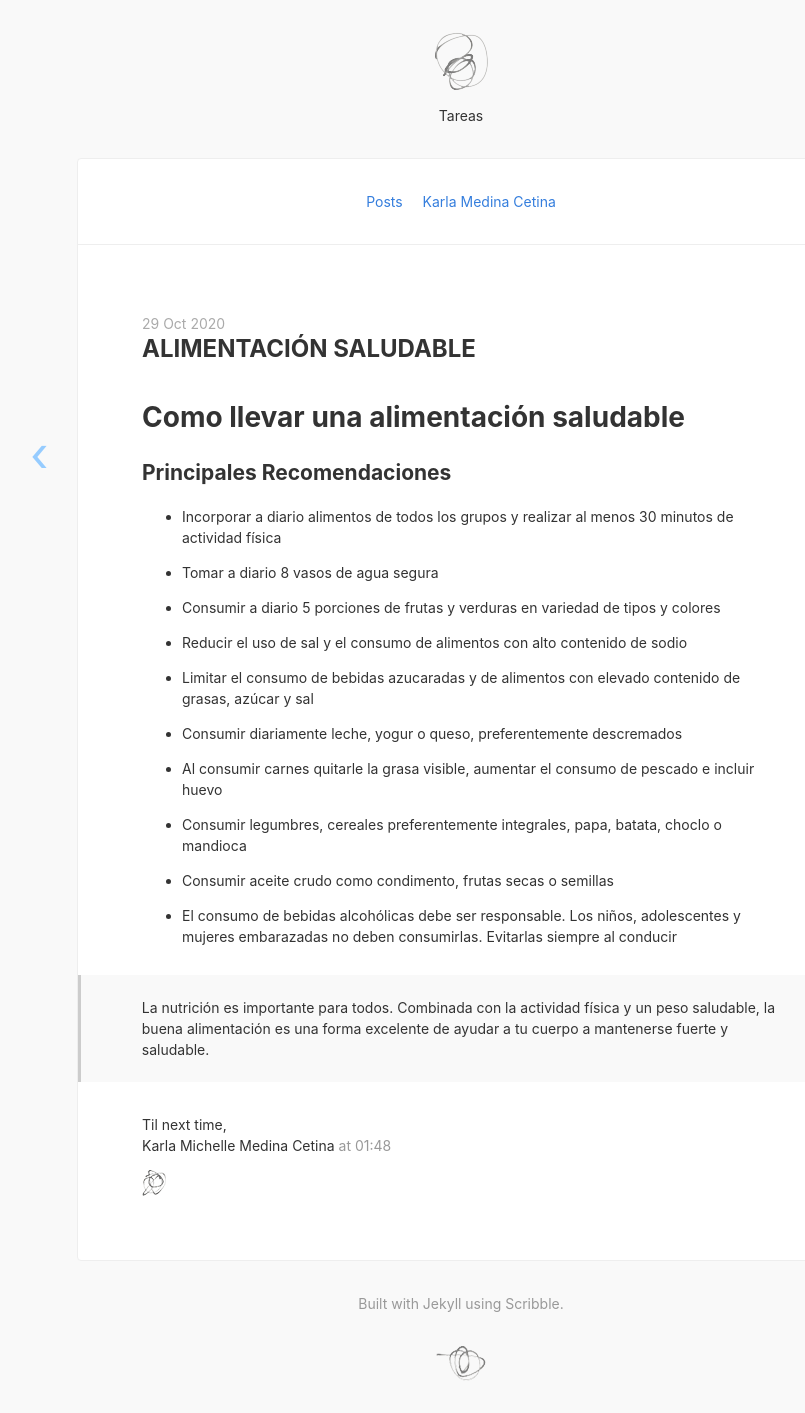
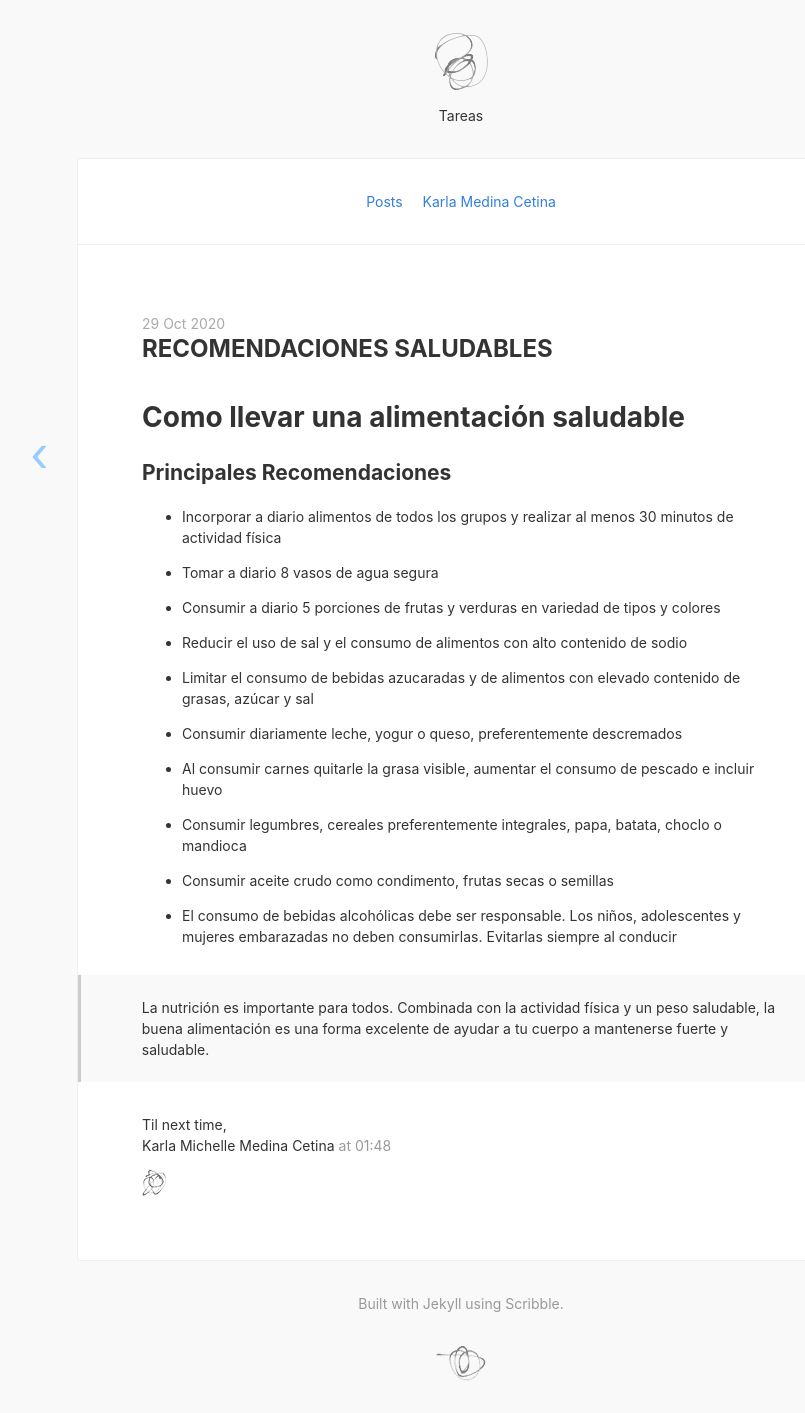
Before and after one commit to Karla-ui/practica2, a Jekyll site: the page built from _posts/2017-09-12-postnuevo.md, in a window 1280 px wide. Shown: the whole page, without its empty margins (179-984 px from the left). Built offline with Jekyll 4.4.1, drawn with Linux system fonts in a browser that asks for light colours; nearby versions of some CDN libraries.

Commit message:
cambio_r

```diff
--- a/_posts/2017-09-12-postnuevo.md
+++ b/_posts/2017-09-12-postnuevo.md
@@ -1,5 +1,5 @@
 ---
-title: Alimentación saludable
+title: Recomendaciones Saludables
 date: 2020-10-29 1:48:31
 ---
 
```
